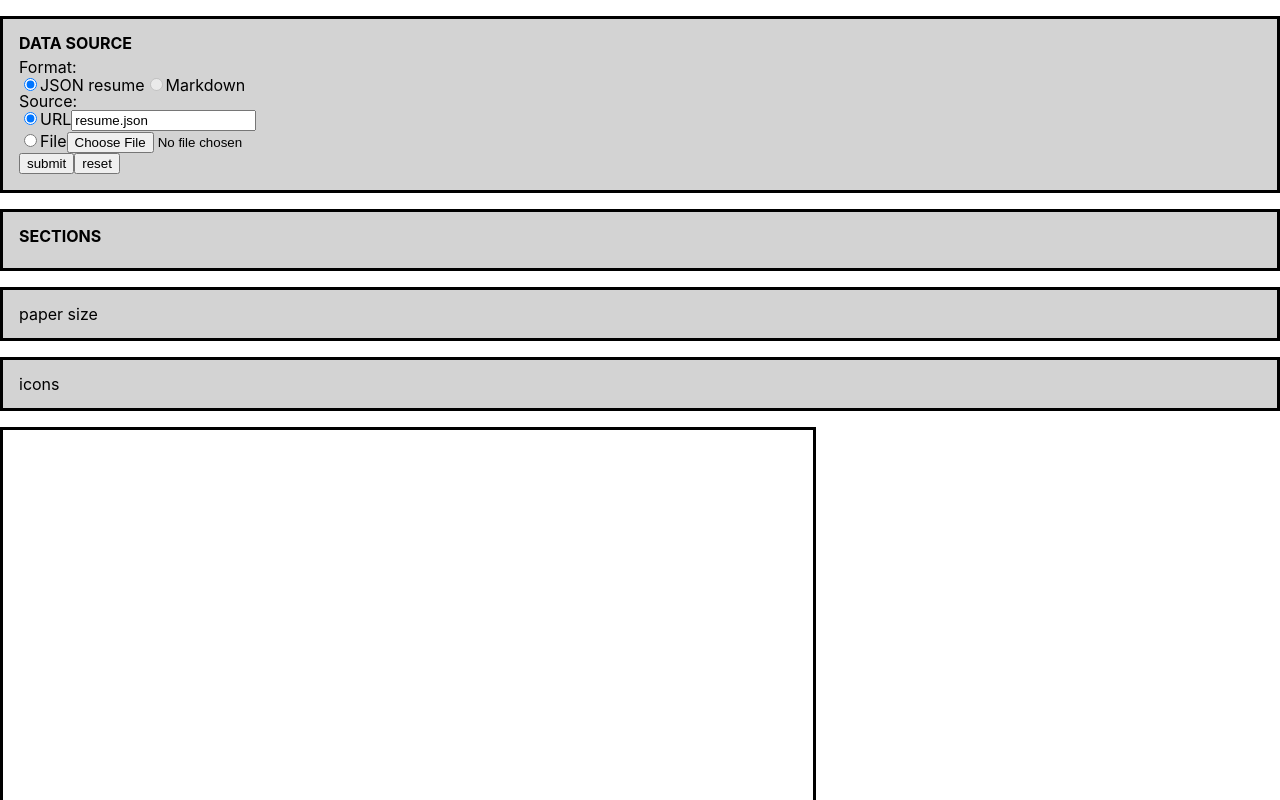
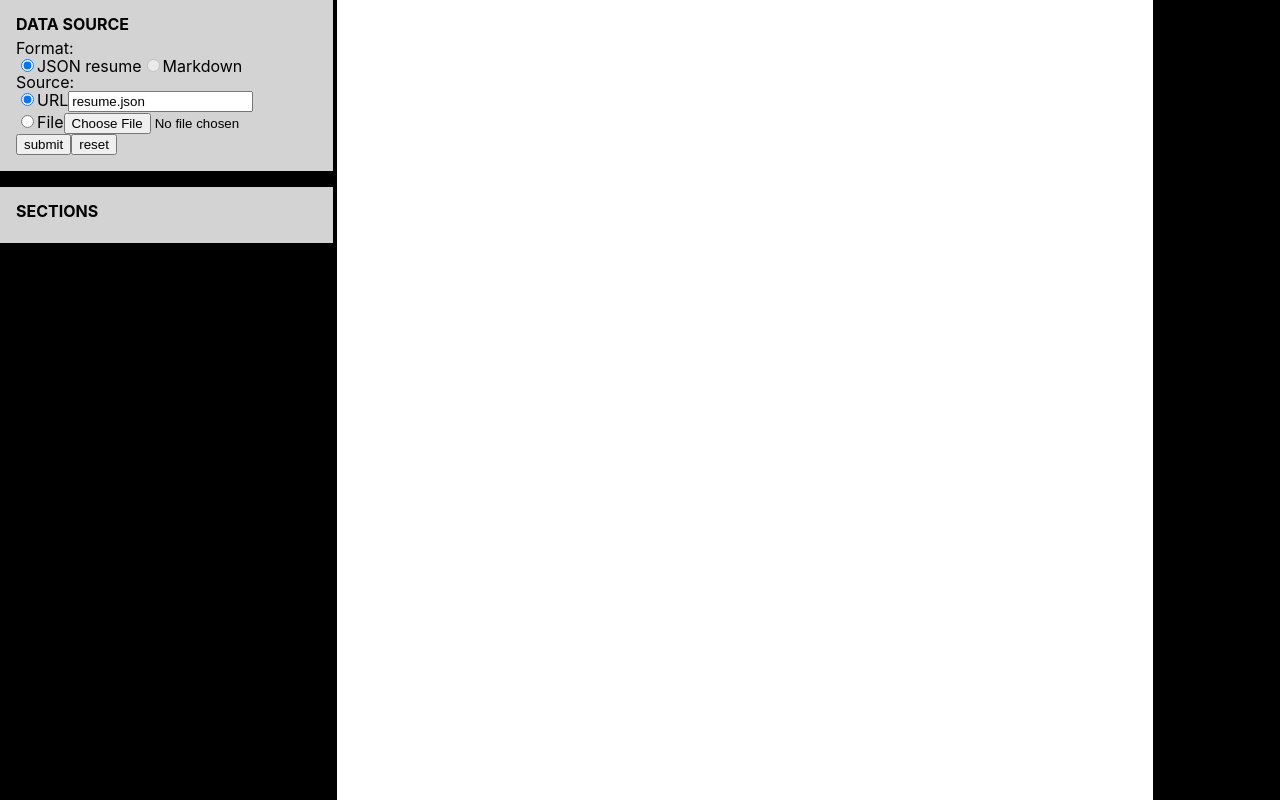
Before and after one commit to chrjl/react-resume--server, a React (Vite) app: page / in a window 1280 px wide. Shown: the top 800 px of the page. Built offline with nearby package versions, Linux system fonts and the light colour scheme.

Commit message:
style(App): swap flex direction to row
Top level App flexes row (AppBar, Document)
AppBar flexes column (controller subcomponents)

```diff
--- a/src/components/AppBar/AppBar.module.css
+++ b/src/components/AppBar/AppBar.module.css
@@ -1,8 +1,15 @@
 .container {
-  & > * {
-    border: solid;
+  display: flex;
+  flex-direction: column;
+  align-items: stretch;
+  position: sticky;
+  top: 0;
+  left: 0;
+
+  & > form {
     padding: 1em;
-    margin: 1em 0;
+    margin-bottom: 1em;
+    margin-right: 4px;
     background-color: lightgray;
   }
 
--- a/src/styles/App.css
+++ b/src/styles/App.css
@@ -3,13 +3,14 @@
 }
 
 #root {
-  /* max-width: 375px; */
   margin: 0 auto;
-}
+  background: black;
+  display: flex;
+  flex-direction: row;
 
-#document {
-  border: solid;
-  padding: 1em;
+  & > * {
+    flex-shrink: 0;
+  }
 }
 
 @media print {
```
